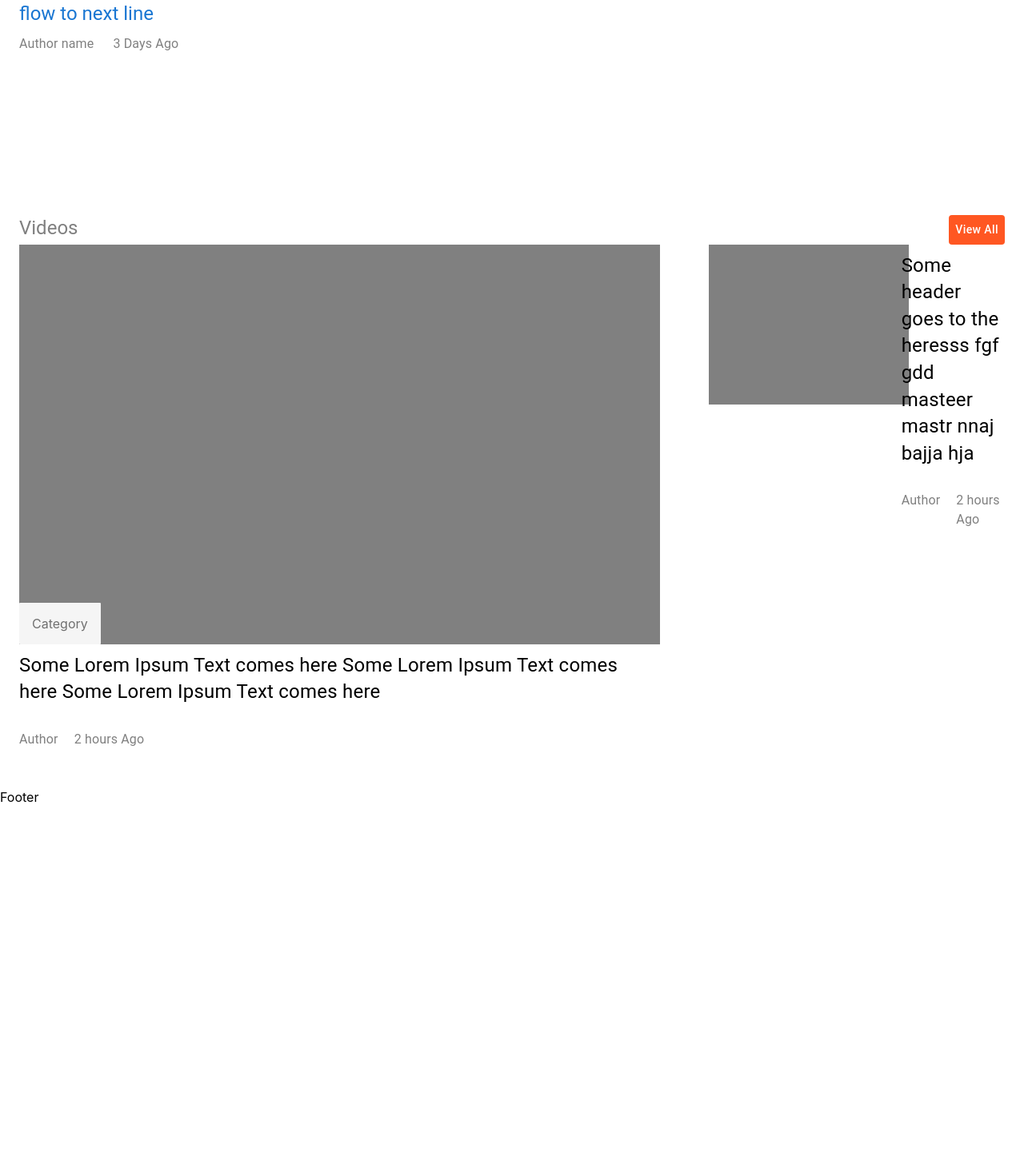
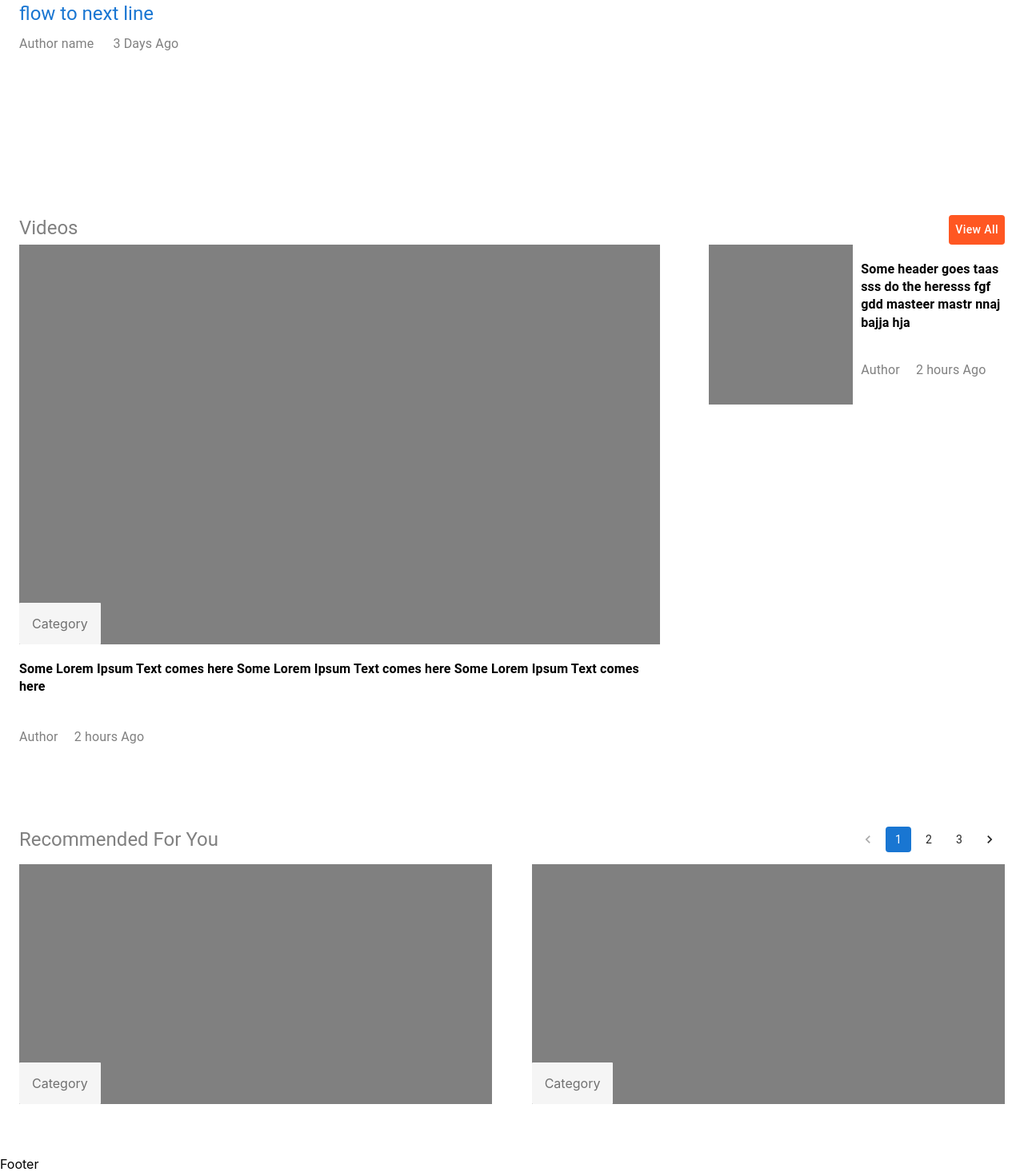
Before and after one commit to Abi0l9/All-News, a React (Create React App) app: page / in a window 1280 px wide. Shown: the part 1361-2827 px from the top of the page at 80% size. Before the commit the page ends 2368 px from the top, so only its background shows below. Built offline with nearby package versions, Linux system fonts and the light colour scheme.

Commit message:
completed the recommended videos component

```diff
--- /dev/null
+++ b/src/components/Main/RecommendedVideos/index.jsx
@@ -0,0 +1,66 @@
+import { Box, Pagination, Typography, styled } from "@mui/material";
+import React, { useEffect, useState } from "react";
+import { BadgeContent, BottomBadge, HorizontalStack } from "../../../styled";
+
+const VideoFrame = styled(Box)({
+  width: "48%",
+  height: "300px",
+  backgroundColor: "grey",
+  position: "relative",
+});
+
+function RecommendedVideos() {
+  const [page, setPage] = useState(1);
+  const [pages, setPages] = useState([]);
+  const [pageToShow, setPageToShow] = useState([pages[0], pages[1]]);
+
+  useEffect(() => {
+    const p = [1, 2, 3, 4, 5, 6];
+    setPages(p);
+  }, []);
+
+  const handlePagination = (e, value) => {
+    setPage(value);
+
+    const leftPage = value * 2 - 1;
+    const rightPage = value * 2;
+    setPageToShow([pages[leftPage - 1], rightPage]);
+  };
+
+  return (
+    <Box
+      sx={{
+        padding: "50px 24px",
+      }}
+    >
+      <HorizontalStack>
+        <Box>
+          <Typography variant="h5" color="GrayText">
+            Recommended For You
+          </Typography>
+        </Box>
+        <Box>
+          <Pagination
+            count={Math.floor(pages.length / 2)}
+            shape="rounded"
+            color="primary"
+            page={page}
+            onChange={handlePagination}
+          />
+        </Box>
+      </HorizontalStack>
+      <HorizontalStack>
+        {pageToShow.map((p, i) => (
+          <VideoFrame key={i}>
+            {p}
+            <BottomBadge>
+              <BadgeContent>Category</BadgeContent>
+            </BottomBadge>
+          </VideoFrame>
+        ))}
+      </HorizontalStack>
+    </Box>
+  );
+}
+
+export default RecommendedVideos;
--- a/src/components/Main/VideosSection/index.jsx
+++ b/src/components/Main/VideosSection/index.jsx
@@ -7,8 +7,7 @@ import {
   CardContentsBottom,
   CardHeader,
   CardVideoFrame,
-  HorizontalStack,
-  RightHorizontalStack,
+  GenericOneSideBox,
   ViewAllButton,
 } from "../../../styled";
 
@@ -30,6 +29,13 @@ const VideoFrame = styled(Box)({
   height: "500px",
   backgroundColor: "grey",
   position: "relative",
+});
+
+const RelatedVideoWrapper = styled(Box)({
+  display: "flex",
+  flexDirection: "row",
+  height: "25%",
+  gap: "10px",
 });
 
 function VideosSection() {
@@ -65,24 +71,26 @@ function VideosSection() {
             </CardContentWrapper>
           </LeftSideBox>
           <RightSideBox>
-            <Stack>
-              <HorizontalStack>
-                <LeftSideBox>
+            <Stack spacing={3}>
+              <RelatedVideoWrapper>
+                <GenericOneSideBox width={"50%"}>
                   <CardVideoFrame />
-                </LeftSideBox>
-                <RightHorizontalStack>
-                  <CardContentWrapper>
-                    <CardHeader>
-                      Some header goes to the heresss fgf gdd masteer mastr nnaj
-                      bajja hja
-                    </CardHeader>
+                </GenericOneSideBox>
+                <GenericOneSideBox width={"50%"}>
+                  <Stack spacing={2}>
+                    <Box>
+                      <CardHeader>
+                        Some header goes taas sss do the heresss fgf gdd masteer
+                        mastr nnaj bajja hja
+                      </CardHeader>
+                    </Box>
                     <CardContentsBottom>
                       <Typography>Author</Typography>
                       <Typography>2 hours Ago</Typography>
                     </CardContentsBottom>
-                  </CardContentWrapper>
-                </RightHorizontalStack>
-              </HorizontalStack>
+                  </Stack>
+                </GenericOneSideBox>
+              </RelatedVideoWrapper>
             </Stack>
           </RightSideBox>
         </VideosSectionBox>
--- a/src/components/Main/index.jsx
+++ b/src/components/Main/index.jsx
@@ -3,6 +3,7 @@ import React from "react";
 import Hero from "./Hero";
 import LatestPost from "./LatestPost";
 import VideosSection from "./VideosSection";
+import RecommendedVideos from "./RecommendedVideos";
 
 function Main() {
   return (
@@ -10,6 +11,7 @@ function Main() {
       <Hero />
       <LatestPost />
       <VideosSection />
+      <RecommendedVideos />
     </Box>
   );
 }
--- a/src/styled/index.jsx
+++ b/src/styled/index.jsx
@@ -1,5 +1,17 @@
 import { Box, Button, Stack, Typography, styled } from "@mui/material";
 import { deepOrange } from "@mui/material/colors";
+
+export const SidedContainer = styled(Box)`
+  width: 50%;
+  padding: 10px;
+  margin-left: 24px;
+  margin-reft: 24px;
+  height: $(({height}) => height) px;
+`;
+
+export const GenericOneSideBox = styled(Box)`
+  width: $(({width}) => width);
+`;
 
 export const ViewAllButton = styled(Button)({
   color: "white",
@@ -34,6 +46,7 @@ export const LeftHorizontalStack = styled(Box)({
 
 export const RightHorizontalStack = styled(Box)({
   width: "60%",
+  height: "200px",
 });
 
 export const CardContentWrapper = styled(Stack)({
@@ -41,11 +54,9 @@ export const CardContentWrapper = styled(Stack)({
 });
 
 export const CardHeader = styled(Typography)({
-  fontWeight: "400",
-  fontSize: "1.5rem",
+  fontWeight: "bold",
   lineHeight: "1.4",
-  marginTop: "10px",
-  marginBottom: "10px",
+  margin: "20px 0",
 });
 
 export const CardContentsBottom = styled(Stack)({
@@ -55,7 +66,13 @@ export const CardContentsBottom = styled(Stack)({
 });
 
 export const CardVideoFrame = styled(Box)({
-  width: "250px",
+  width: "100%",
   height: "200px",
   backgroundColor: "grey",
 });
+
+export const VideoHorizontalStack = styled(Stack)({
+  flexDirection: "row",
+  justifyContent: "space-between",
+  marginBottom: "15px",
+});
```
Also changed, not shown: src/components/Footer/Subscribe/index.jsx (added, +8 -0 lines).
